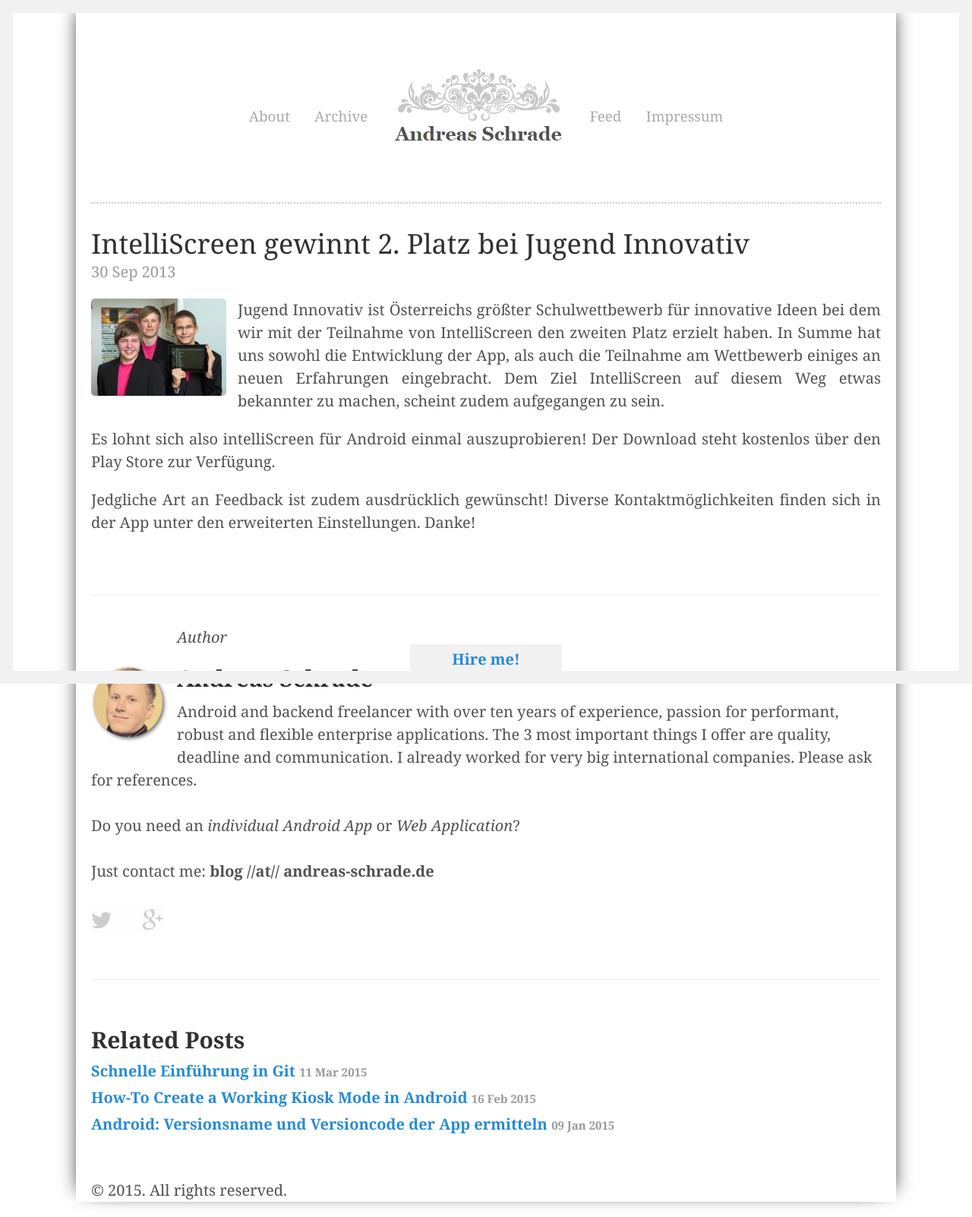
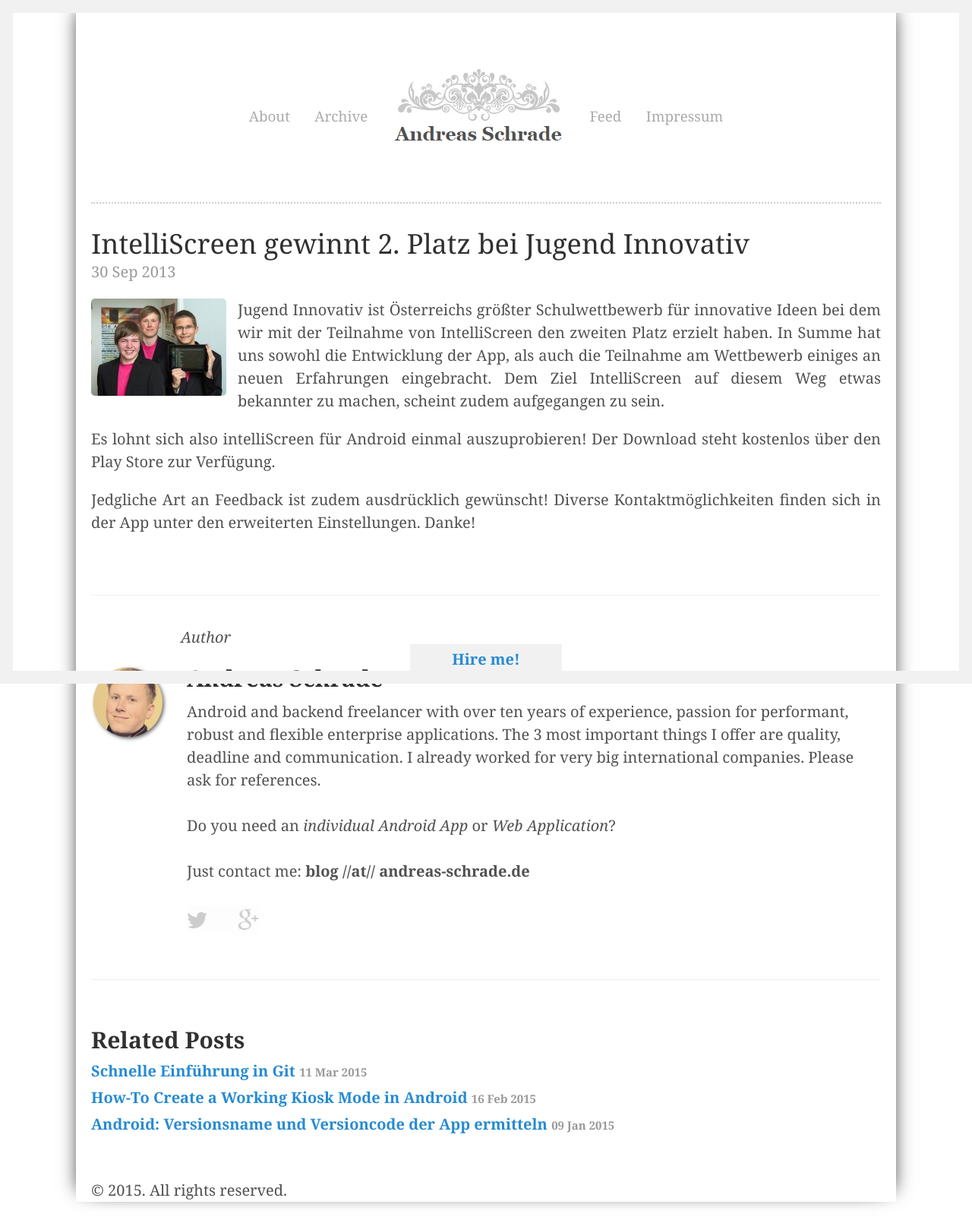
Before and after one commit to andreasschrade/andreasschrade.github.com, a Jekyll site: the page built from _posts/2013-09-30-intelliscreen-second-place.md, in a window 1280 px wide. Shown: the whole page at 76% size. Built offline with Jekyll 4.4.1, drawn with Linux system fonts in a browser that asks for light colours; Markdown is read by kramdown in place of the engine named in the settings.

Commit message:
fixed text

```diff
--- a/_layouts/post.html
+++ b/_layouts/post.html
@@ -11,15 +11,18 @@
 </div>
 
 <div class="related">
-  <span class="author_" id="hire-me">Author</span>
+  <span class="author_" id="hire-me" style="padding-left:5px">Author</span>
   <img src="/assets/me.png" style="float: left; margin-top: 42px;">
+  <div style="margin-left: 126px">
   <h2>Andreas Schrade</h2>
+
   Android and backend freelancer with over ten years of experience, passion for performant, robust and flexible enterprise applications. The 3 most important things I offer are quality, deadline and communication. I already worked for very big international companies. Please ask for references.        <br style="clear:both">
   <br>Do you need an <i>individual Android App</i> or <i>Web Application</i>?<br><br>Just contact me: <b> blog //at// andreas-schrade.de </b><br> <br>
   <img src="{{ site.url }}/assets/twitter-gplus.jpg" border="0" usemap="#snetwork">
   <map name="#snetwork">
     <area shape="rect" coords="0,0,47,35" href="https://twitter.com/andreasschrade">
     <area shape="rect" coords="48,0,95,35" href="https://plus.google.com/+AndreasSchrade">
+    </div>
 </div>
 
  {% include comments.html %}
```
